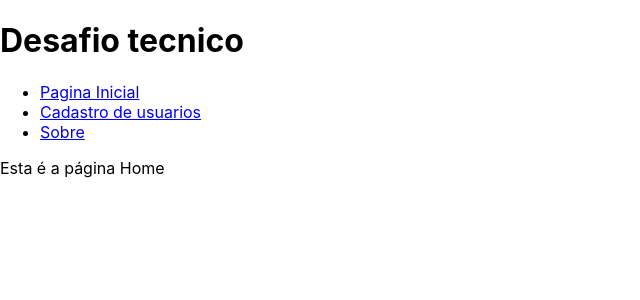
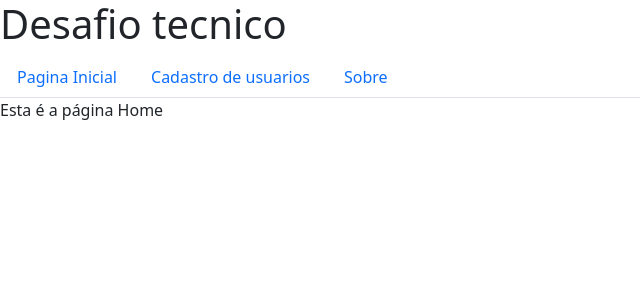
Before and after one commit to MateusBezzan123/tarefas, a React (Create React App) app in the folder tarefas/: page / in a window 1280 px wide. Shown: the top 300 px of the page, without its empty margins (0-640 px from the left). Built offline with nearby package versions, Linux system fonts and the light colour scheme.

Commit message:
Navegação

```diff
--- a/tarefas/package.json
+++ b/tarefas/package.json
@@ -6,7 +6,9 @@
     "@testing-library/jest-dom": "^5.14.1",
     "@testing-library/react": "^13.0.0",
     "@testing-library/user-event": "^13.2.1",
+    "bootstrap": "^5.1.3",
     "react": "^18.1.0",
+    "react-bootstrap": "^2.3.1",
     "react-dom": "^18.1.0",
     "react-router-dom": "^6.3.0",
     "react-scripts": "5.0.1",
--- a/tarefas/src/App.js
+++ b/tarefas/src/App.js
@@ -2,17 +2,19 @@ import  Sobre  from './components/Sobre';
 import  Home  from './components/Home';
 import  Users  from './components/Users';
 import { BrowserRouter, Routes, Link, Route } from 'react-router-dom'
+import { Nav } from 'react-bootstrap'
+import 'bootstrap/dist/css/bootstrap.min.css';
 
 function App() {
   return (
     <div className="App">
       <h1>Desafio tecnico</h1>
       <BrowserRouter>
-      <ul>
-        <li> <Link to="/">Pagina Inicial</Link> </li>
-        <li><Link to="/users">Cadastro de usuarios</Link></li>
-        <li><Link to="/sobre">Sobre</Link></li>
-      </ul>
+      <Nav variant="tabs">
+        <Nav.Link as={Link} to="/">Pagina Inicial</Nav.Link>
+        <Nav.Link as={Link} to="/users">Cadastro de usuarios</Nav.Link>
+        <Nav.Link as={Link} to="/sobre">Sobre</Nav.Link>
+      </Nav>
       <Routes>
         <Route path="/" index element={<Home/>}></Route>
         <Route path="/users"  element={<Users/>}></Route>
```
Also changed, not shown: 2 other files (tests, documents, lock files or other folders).
